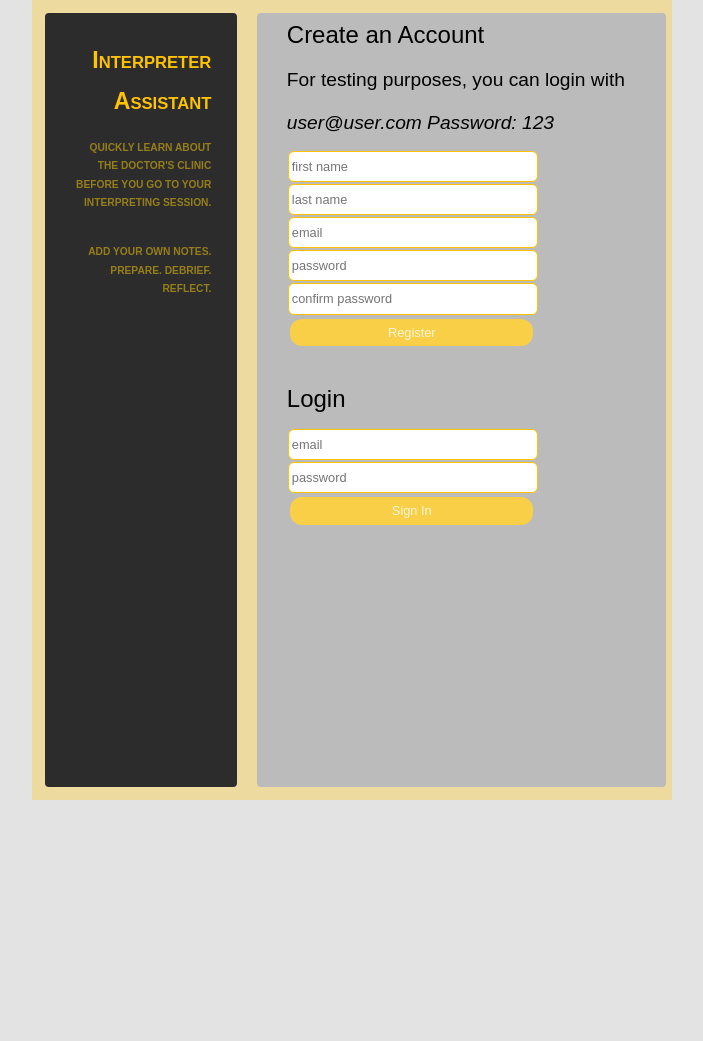
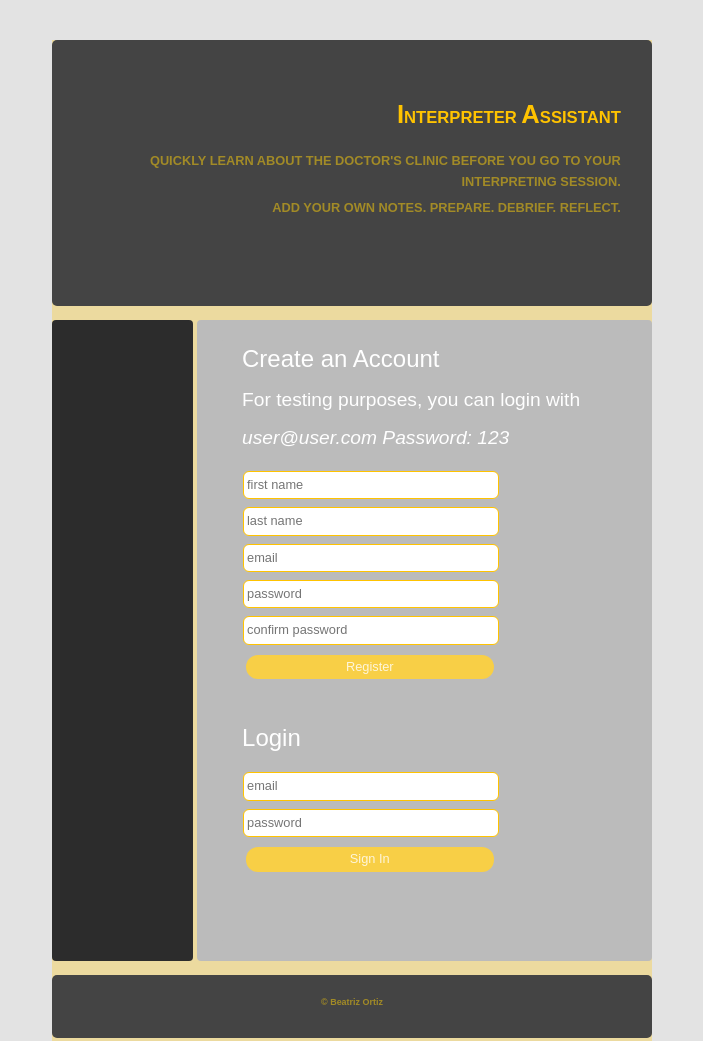
Before and after one commit to BeatrizElena/interpreter-assistant-client, a website built with webpack: page index.html in a window 1280 px wide. Shown: the top 1041 px of the page, without its empty margins (288-991 px from the left). Before the commit the page ends 800 px from the top, so only its background shows below. Built offline with nearby package versions, Linux system fonts and the light colour scheme.

Commit message:
Changed to a grid layout: header, sidebar, content & footer

```diff
--- a/assets/styles/main.scss
+++ b/assets/styles/main.scss
@@ -1,28 +1,24 @@
-@font-face {
-    font-family: 'icomoon';
-    src: url("../fonts/icomoon/icomoon.eot?srf3rx");
-    src: url("../fonts/icomoon/icomoon.eot?srf3rx#iefix") format("embedded-opentype"), url("../fonts/icomoon/icomoon.ttf?srf3rx") format("truetype"), url("../fonts/icomoon/icomoon.woff?srf3rx") format("woff"), url("../fonts/icomoon/icomoon.svg?srf3rx#icomoon") format("svg");
-    font-weight: normal;
-    font-style: normal; }
+* {
+  box-sizing: border-box;
+}
 
-    body {
-      height: 100vh;
+*, *:before, *:after {
+  box-sizing: border-box;
 }
 
 body {
   /* background-image: url('/assets/images/notebook.png');
   background-repeat: repeat-y; */
-      min-height: 100vh;
+  height: 100vh;
   font-family: "Quicksand", Arial, sans-serif;
+  // font-family: 'Open Sans', 'sans-serif';
   font-weight: 400;
   font-size: 15px;
-      line-height: 1.8;
+  line-height: 1.6;
+  margin: 40px;
   background-color:rgba(187, 187, 187, 0.4);
   color: rgba(0, 0, 0, 1);
 }
-      @media screen and (max-width: 992px) {
-        body {
-          font-size: 16px; } }
 
 h1, h2, h3, h4, h5, h6 {
   color: rgb(255, 195, 0);
@@ -31,53 +27,71 @@
   margin: 0 0 30px 0;
 }
 
-    * {
-      box-sizing: border-box;
+h1, p {
+    margin: 0 0 1em 0;
 }
 
-    // assume wrapper contains site to a width of 960px
-    // assume a maximized browser window on screen 1920 pixels wide
-    // 960/1920=50%
-  .wrapper {
-    flex-direction: column;
-    display: ms-flex;
-    display: -webkit-flex;
-    display: flex;
-    align-items: center;
-    justify-content: center;
-    flex-wrap: wrap;
-    height: 100%;
+.grid-container {
+  background-color: rgba(255, 195, 0, 0.3);
   width: 50%;
-    margin: 0 auto;
-    padding: 1%;
-    background-color: rgba(255, 195, 0, 0.3);
+  margin: 0 20px;
+  display: grid;
+  grid-gap: 4px;
 }
 
-  .sidebar {
+    .grid-container > * {
+        background-color: #444;
+        border-radius: 5px;
+        padding: 20px;
+        font-size: 1.5em;
+        /* needed for the floated layout*/
+        margin-bottom: 10px;
+    }
+
+    .grid-container {
+        margin: 0 auto;
+        grid-template-columns: 15.5fr 50fr;
+    }
+
+    .sidebar{
+      background-color: #2C2C2C;
+      color: #fff;
+      float: left;
       align-items: stretch;
-    background: #2C2C2C;
       border-radius: 4px;
       padding-top: 2%;
       padding-left: 1.5em;
       padding-right: 1.5em;
-    margin-right: 20px;
-    flex-grow: 3;
-    width: 31.25%;
     }
 
     .content {
-    align-items: stretch;
-    background-color:#bbb;
+      background-color: #bbb;
+      color: #fff;
+      float: right;
+      // align-items: stretch;
       border-radius: 4px;
-    flex-grow: 9;
-    padding-left: 2em;
-    padding-right: 1.5em;
-    margin-right: 20px;
-    overflow: auto;
-    width: 66.66667%;
+      padding-left: 1em;
+      padding-right: 1em;
+      // overflow: auto;
     }
 
-  // Inside the left sidebar
+    .header, .footer {
+        grid-column: 1 / -1;
+        /* for floated layout */
+        clear: both;
+    }
+
+  /* Set the widths used on floated items back to auto
+      and remove the bottom margin bc grids have gaps. */
+  @supports (display: grid) {
+      .wrapper > * {
+        width: auto;
+        margin: 0;
+      }
+    }
+
+
+  // Inside the header
   #letterhead{
     text-align: right;
     font-weight: 700;
@@ -85,67 +99,42 @@
     color: rgb(255, 195, 0);
     text-transform: uppercase;
     margin-bottom: 3em;
-    margin-top: 8%;
+    margin-top: 4%;
     display: block;
     // width: 100%;
     padding: 2%
   }
 
   .initial {
-    font-size: 1.8vw;
+    font-size: 2vw;
   }
 
   .intro {
     text-align: right;
     font-weight: 600;
-    font-size: 0.8vw;
+    font-size: 1vw;
     color: rgba(255, 210, 10, 0.5);
     text-transform: uppercase;
-    margin-bottom: 3em;
+    margin-bottom: 0.5em;
     display: block;
-    // width: 100%;
   }
 
   .sidebar > .sidebar-footer {
-    position: absolute;
-    bottom: 0;
-    right: 0;
-    left: 0;
     font-size: 1vw;
     text-align: center;
     font-weight: 400;
     color: rgba(255, 255, 255, 0.3);
     padding: 0 10px;
-    // width: 70%;
   }
 
   #copyright {
-    padding: 0 10px;
+    text-align: center;
   }
 
   #tiny {
     font-weight: 600;
     font-size: 0.7vw;
     color: rgba(255, 210, 10, 0.5);
-  }
-
-  table {
-    border-collapse: collapse;
-    font-family: "Trebuchet MS", Arial, Helvetica, sans-serif;
-    font-size: 1vw;
-    width: 100%;
-  }
-
-  th, td {
-    border-bottom: 0.5px solid black;
-    font-size: 1vw;
-    padding: 8px;
-    text-align: left;
-    width: 250px;
-  }
-
-  tr:nth-child(even) {
-    background-color: #f2f2f2;
   }
 
   button {
@@ -301,6 +290,31 @@
       50% { background-color: #fbf8b2; }
       100% { background-color: transparent; }
   }
-
+  // Tables for showing All Doctors & All Sessions
   // work in progress:
    // make table responsive (option 1: display: block;option 2: wrap table in <div style="overflow-x:auto;">
+   table {
+    border-collapse: collapse;
+    font-family: "Trebuchet MS", Arial, Helvetica, sans-serif;
+    font-size: 1vw;
+    width: 100%;
+  }
+
+  th, td {
+    border-bottom: 0.5px solid black;
+    font-size: 1vw;
+    padding: 8px;
+    text-align: left;
+    width: 250px;
+  }
+
+  tr:nth-child(even) {
+    background-color: #f2f2f2;
+  }
+
+
+  // @media (min-width: 320px) {
+
+  @media screen and (max-width: 992px) {
+    body {
+      font-size: 16px; } }
--- a/index.html
+++ b/index.html
@@ -17,16 +17,16 @@
 
 <body>
 
-  <div class="flex-container wrapper">
-    <div class="left sidebar">
-      <!-- <div id="left"> -->
+  <div class="grid-container">
+    <header class="header">
       <div id="letterhead">
         <p id="header"><span class="initial">I</span>nterpreter <span class="initial">A</span>ssistant</p>
         <p class="intro">Quickly learn about the doctor's clinic before you go to your interpreting
           session.</p>
         <p class="intro">Add your own notes. Prepare. Debrief. Reflect.</p>
       </div>
-
+    </header>
+    <aside class="sidebar">
       <div class="left-forms">
         <div>
           <form id="see-all-doctors-form" class="index-doctors-form-class show-after-login">
@@ -72,14 +72,10 @@
           </form>
           <br>
         </div>
-          <div id="copyright" class="show-after-login">
-            <p id="tiny">&copy Beatriz Ortiz</p>
       </div>
     </div>
-      </div>
-    </div>
-    <!-- </div> -->
-
+    </aside>
+    <article class="content">
       <div class="right content">
         <div id="user-signup-signin">
           <div class="form1">
@@ -183,8 +179,79 @@
         <div id="message" class="flash"></div>
         <div id="show-data"></div>
       </div>
+    </article>
+    <footer class="footer">
+      <div id="copyright">
+        <p id="tiny">&copy Beatriz Ortiz</p>
+      </div>
+    </footer>
+</div>
 
+
+
+
+
+  <!-- <div class="flex-container wrapper">
+    <div class="left sidebar">
+        <div id="letterhead">
+          <p id="header"><span class="initial">I</span>nterpreter <span class="initial">A</span>ssistant</p>
+          <p class="intro">Quickly learn about the doctor's clinic before you go to your interpreting
+            session.</p>
+          <p class="intro">Add your own notes. Prepare. Debrief. Reflect.</p>
         </div>
+
+        <div class="left-forms">
+          <div>
+            <form id="see-all-doctors-form" class="index-doctors-form-class show-after-login">
+              <button id="index-doctors" type="submit">View All Doctors</button>
+            </form>
+          </div>
+
+          <div>
+            <form id="see-all-sessions-form" class="index-sessions-form-class show-after-login">
+              <button id="index-sessions" name="doctorReference" type="submit">View All Sessions</button>
+            </form>
+          </div>
+
+        <div class="sidebar-footer">
+          <hr class="show-after-login">
+          <div class="container show-after-login">
+              <div class="panel-group">
+                  <div class="panel panel-default">
+                    <div class="panel-heading">
+                      <h6>
+                        <a id="panel-heading-change-password" data-toggle="collapse" href="#collapse4">Change Password</a>
+                      </h6>
+                    </div>
+                    <div id="collapse4" class="panel-collapse collapse">
+                      <div class="panel-body">
+                          <div>
+                              <form id="change-password-form" class="form-inline show-after-login">
+                                <span id="password-input"><input id="pw-change" name="passwords[old]" type="password" placeholder="old password">
+                                <input id="pw-change-conf" name="passwords[new]" type="password" placeholder="new password"></span>
+                                <button id="pw-change-submit" type="submit">Change Password</button>
+                              </form>
+                            </div>
+                          </div>
+                      </div>
+                    </div>
+                  </div>
+                </div>
+
+          <div>
+            <br>
+            <form id="sign-out-form" class="logout-form-class show-after-login">
+              <button id="logoutbutton" type="submit">Logout</button>
+            </form>
+            <br>
+          </div>
+          <div id="copyright" class="show-after-login">
+            <p id="tiny">&copy Beatriz Ortiz</p>
+          </div>
+        </div>
+      </div>
+    </div>
+  </div> -->
   <!-- end flex-container -->
   <!-- Modal -->
   <div class="modal fade" id="myModal" tabindex="-1" role="dialog" aria-labelledby="myModalLabel">
```
Lines whose indentation alone changed are shown as unchanged.
